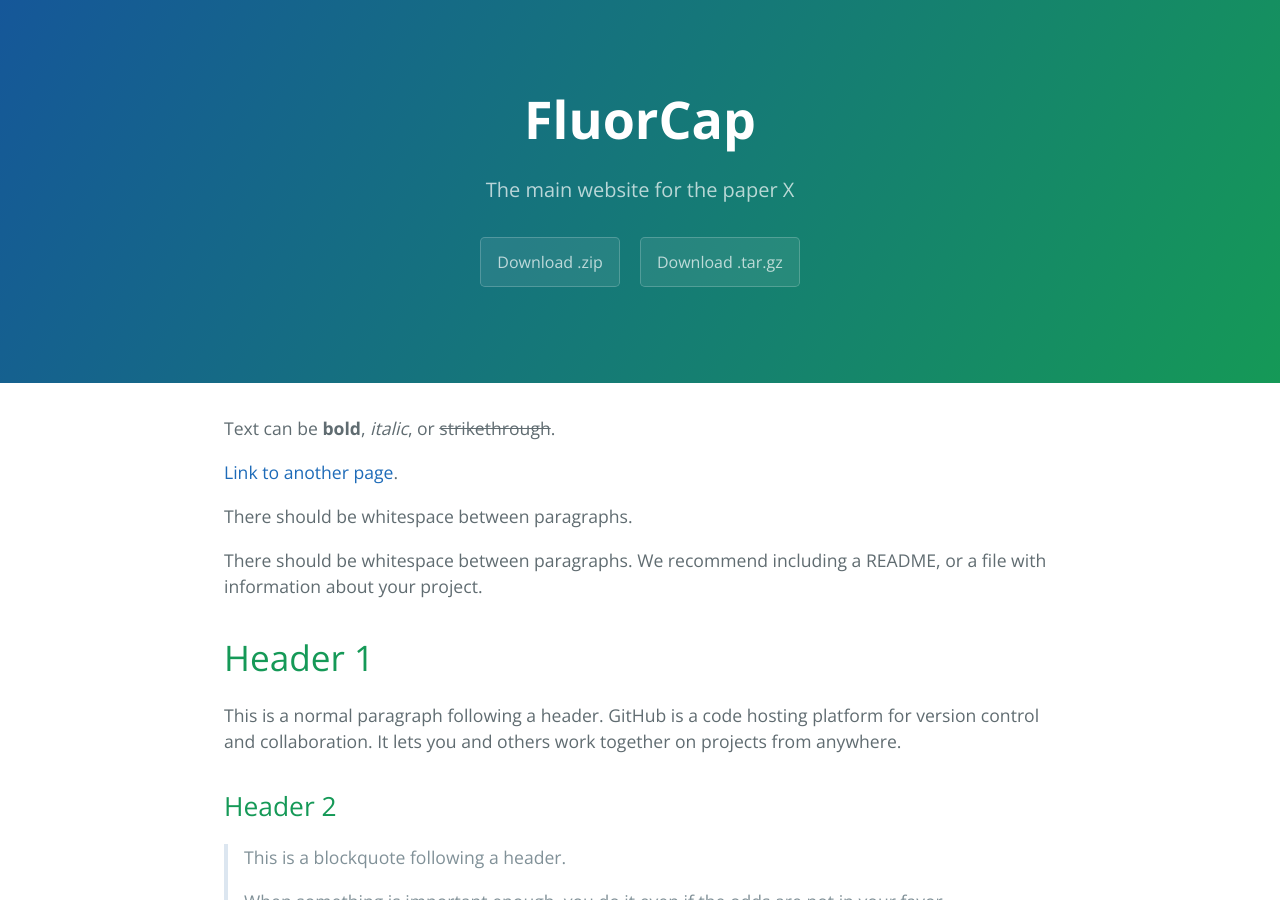
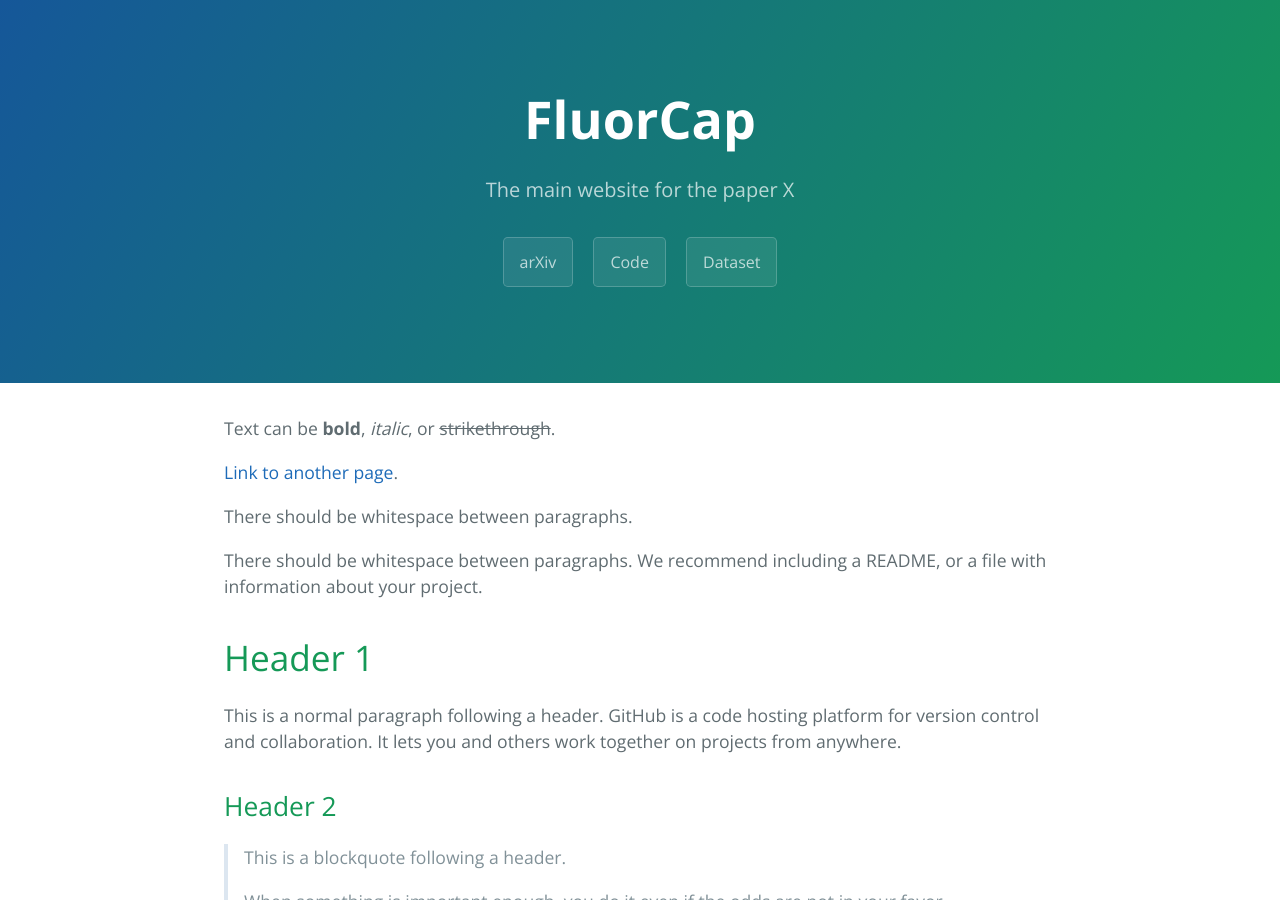
Before and after one commit to FluorCap/FluorCap.github.io, a Jekyll site: the page built from index.md, in a window 1280 px wide and 900 px high. Built offline with Jekyll 4.4.1, drawn with Linux system fonts in a browser that asks for light colours.

Commit message:
update btns

```diff
--- a/_config.yml
+++ b/_config.yml
@@ -6,3 +6,7 @@ theme: jekyll-theme-cayman
 remote_theme: pages-themes/cayman@v0.2.0
 plugins:
 - jekyll-remote-theme # add this line to the plugins list if you already have one
+github:
+  arxiv_url: https://arxiv.org/
+  code_url: https://arxiv.org/
+  dataset_url: https://arxiv.org/
--- a/_layouts/default.html
+++ b/_layouts/default.html
@@ -22,8 +22,9 @@
         <a href="{{ site.github.repository_url }}" class="btn">View on GitHub</a>
       {% endif %}
       {% if site.show_downloads %}
-        <a href="{{ site.github.zip_url }}" class="btn">Download .zip</a>
-        <a href="{{ site.github.tar_url }}" class="btn">Download .tar.gz</a>
+        <a href="{{ site.github.arxiv_url }}" class="btn">arXiv</a>
+        <a href="{{ site.github.code_url }}" class="btn">Code</a>
+        <a href="{{ site.github.dataset_url }}" class="btn">Dataset</a>
       {% endif %}
     </header>
 
```
